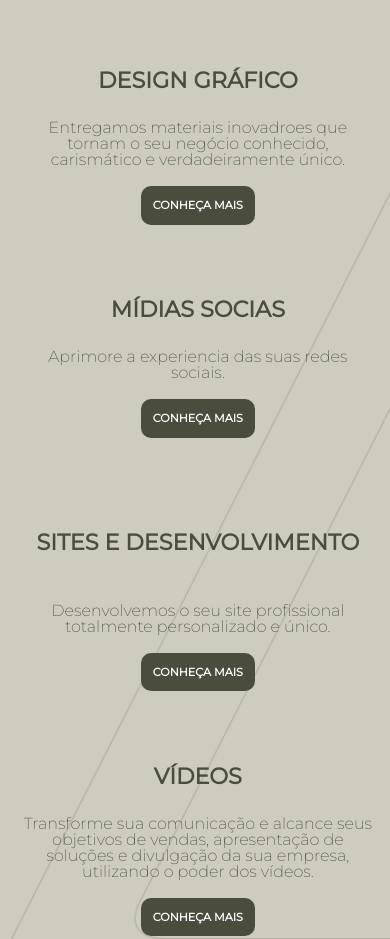
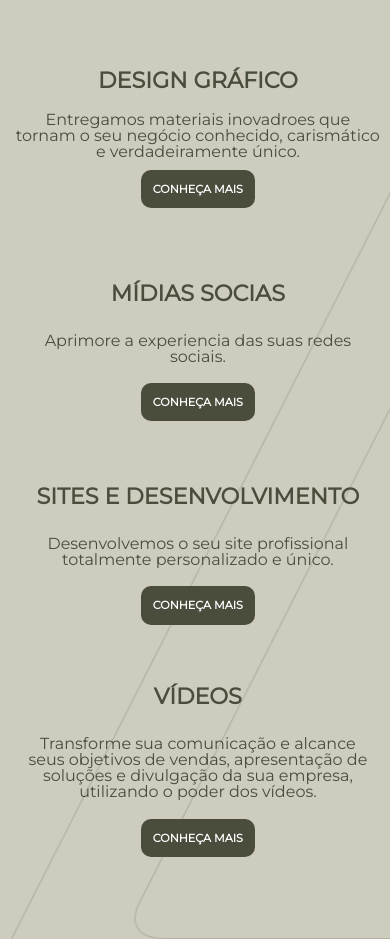
Before and after one commit to DevLeo13/VIZESTUDIOS, a plain HTML site: page index.html in a window 390 px wide. Shown: the part 978-1917 px from the top of the page. Drawn offline with Linux system fonts and the light colour scheme.

Commit message:
Update style.css

```diff
--- a/css/style.css
+++ b/css/style.css
@@ -306,7 +306,7 @@ section.five h2{
 
     section.thre .site{
         width: 95%;
-        margin-top: 20%;
+        margin-top: 13%;
         margin-left: 10%;
     }
 
@@ -318,7 +318,7 @@ section.five h2{
 
     section.thre .video{
         width: 95%;
-        margin-top: 20%;
+        margin-top: 17%;
         margin-left: 10%;
     }
 
@@ -328,9 +328,9 @@ section.five h2{
     }
 
     section.thre .design h2{
-        padding: 7%;
+        padding: 5%;
         font-size: 1rem;
-        font-weight: 100;
+        font-weight: 400;
     }
 
     section.thre .site p{
@@ -339,9 +339,10 @@ section.five h2{
     }
 
     section.thre .site h2{
+        margin-top: -5%;
         padding: 7%;
         font-size: 1rem;
-        font-weight: 100;
+        font-weight: 400;
     }
 
     section.thre .midias p{
@@ -352,7 +353,7 @@ section.five h2{
     section.thre .midias h2{
         padding: 7%;
         font-size: 1rem;
-        font-weight: 100;
+        font-weight: 400;
     }
 
     section.thre .video p{
@@ -363,7 +364,7 @@ section.five h2{
     section.thre .video h2{
         padding: 7%;
         font-size: 1rem;
-        font-weight: 100;
+        font-weight: 400;
     }
 
     section.for video{
@@ -394,7 +395,6 @@ section.five h2{
 
     section.five .box{
         margin-top: -60%;
-        background-color: whitesmoke;
         width: 90%;
         height: 65%;
     }
```
